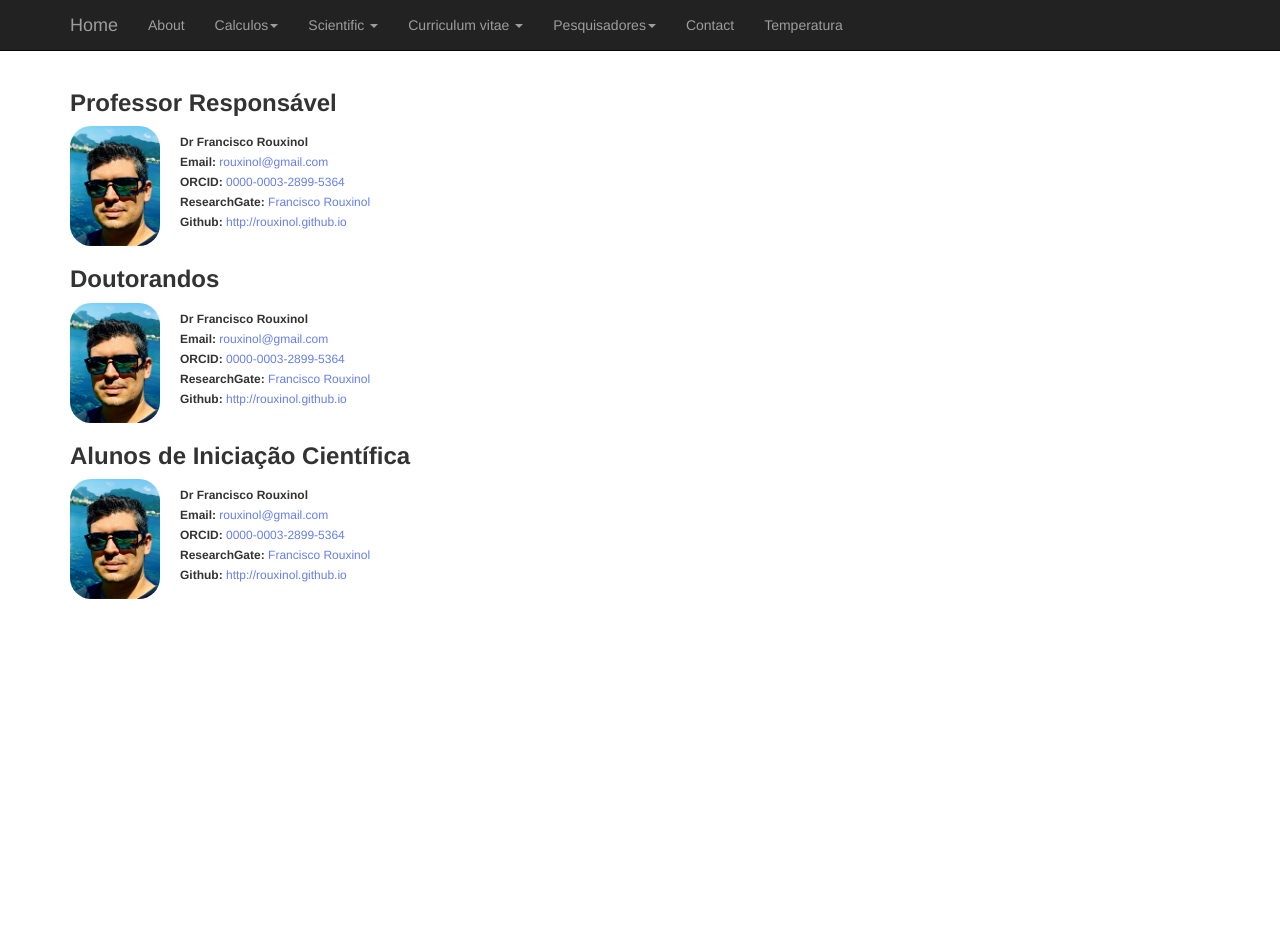
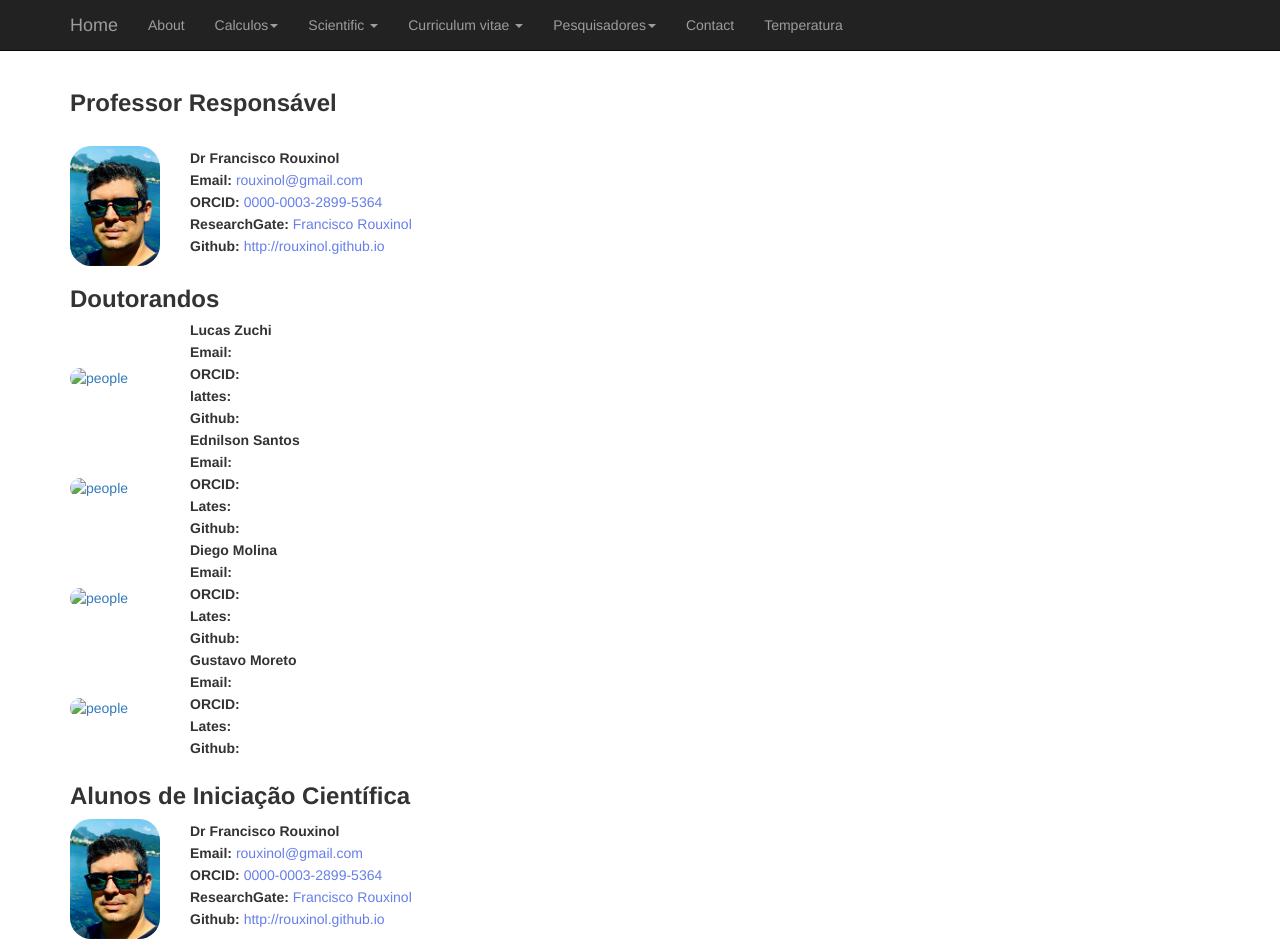
Before and after one commit to Rouxinol-Research-Lab/Rouxinol-Research-Lab.github.io, a Jekyll site: the page built from pesquisadores_atuais.html, in a window 1280 px wide and 939 px high. Built offline with Jekyll 4.4.1, drawn with Linux system fonts in a browser that asks for light colours; Markdown is read by kramdown in place of the engine named in the settings.

Commit message:
tesing research page design

```diff
--- a/pesquisadores_atuais.html
+++ b/pesquisadores_atuais.html
@@ -2,6 +2,7 @@
 layout: default
 ---
 <h3 class="left-center mb15-1920 mt30-1920 color000"><strong>Professor Responsável</strong></h3>
+</br>
 
 <table style="width: 100%;" border="0">
     <tbody>
@@ -12,7 +13,7 @@
                 </a>
             </td>
             <td>
-               <div style="font-size: 1.2rem; line-height: 1.0;padding-left: 20px;">
+               <div style="font-size: 1.4rem; line-height: 1.0;padding-left: 30px;">
                 <p style="margin-bottom: 0.8rem;"><strong>Dr Francisco Rouxinol</strong></p>
                 <p style="margin-bottom: 0.8rem;"><strong>Email:</strong> <a href="mailto:rouxinol@gmail.com" style="color: #667eea; text-decoration: none;">rouxinol@gmail.com</a></p>
                 <p style="margin-bottom: 0.8rem;"><strong>ORCID:</strong> <a href="https://orcid.org/0000-0003-2899-5364" target="_blank" rel="noopener" style="color: #667eea; text-decoration: none;">0000-0003-2899-5364</a></p>
@@ -30,16 +31,82 @@
         <tr>
             <td width="90">
                 <a>
-                <img decoding="async" class="alignleft size-full wp-image-76" src="imagens/rouxinol-750x1021.png" alt="people" style="border-radius: 21px;" width="90" height="120">
+                <img decoding="async" class="alignleft size-full wp-image-76" src="" alt="people" style="border-radius: 21px;" width="90" height="120">
                 </a>
             </td>
             <td>
-               <div style="font-size: 1.2rem; line-height: 1.0;padding-left: 20px;">
-                <p style="margin-bottom: 0.8rem;"><strong>Dr Francisco Rouxinol</strong></p>
-                <p style="margin-bottom: 0.8rem;"><strong>Email:</strong> <a href="mailto:rouxinol@gmail.com" style="color: #667eea; text-decoration: none;">rouxinol@gmail.com</a></p>
-                <p style="margin-bottom: 0.8rem;"><strong>ORCID:</strong> <a href="https://orcid.org/0000-0003-2899-5364" target="_blank" rel="noopener" style="color: #667eea; text-decoration: none;">0000-0003-2899-5364</a></p>
-                <p style="margin-bottom: 0.8rem;"><strong>ResearchGate:</strong> <a href="https://www.researchgate.net/profile/Francisco_Rouxinol" target="_blank" rel="noopener" style="color: #667eea; text-decoration: none;">Francisco Rouxinol</a></p>
-                <p style="margin-bottom: 0.8rem;"><strong>Github:</strong> <a href="http://rouxinol.github.io" target="_blank" rel="noopener" style="color: #667eea; text-decoration: none;">http://rouxinol.github.io</a></p>
+               <div style="font-size: 1.4rem; line-height: 1.0;padding-left: 30px;">
+                <p style="margin-bottom: 0.8rem;"><strong>Lucas Zuchi</strong></p>
+                <p style="margin-bottom: 0.8rem;"><strong>Email:</strong> <a href="mailto:" style="color: #667eea; text-decoration: none;"></a></p>
+                <p style="margin-bottom: 0.8rem;"><strong>ORCID:</strong> <a href="" target="_blank" rel="noopener" style="color: #667eea; text-decoration: none;"></a></p>
+                <p style="margin-bottom: 0.8rem;"><strong>lattes:</strong> <a href="" target="_blank" rel="noopener" style="color: #667eea; text-decoration: none;"></a></p>
+                <p style="margin-bottom: 0.8rem;"><strong>Github:</strong> <a href="" target="_blank" rel="noopener" style="color: #667eea; text-decoration: none;"></a></p>
+            </div>
+            </td>
+        </tr>
+    </tbody>
+</table>
+
+<table style="width: 100%;" border="0">
+    <tbody>
+        <tr>
+            <td width="90">
+                <a>
+                <img decoding="async" class="alignleft size-full wp-image-76" src="" alt="people" style="border-radius: 21px;" width="90" height="120">
+                </a>
+            </td>
+            <td>
+               <div style="font-size: 1.4rem; line-height: 1.0;padding-left: 30px;">
+                <p style="margin-bottom: 0.8rem;"><strong>Ednilson Santos</strong></p>
+                <p style="margin-bottom: 0.8rem;"><strong>Email:</strong> <a href="mailto:" style="color: #667eea; text-decoration: none;"></a></p>
+                <p style="margin-bottom: 0.8rem;"><strong>ORCID:</strong> <a href="" target="_blank" rel="noopener" style="color: #667eea; text-decoration: none;"></a></p>
+                <p style="margin-bottom: 0.8rem;"><strong>Lates:</strong> <a href="" target="_blank" rel="noopener" style="color: #667eea; text-decoration: none;"></a></p>
+                <p style="margin-bottom: 0.8rem;"><strong>Github:</strong> <a href="" target="_blank" rel="noopener" style="color: #667eea; text-decoration: none;"></a></p>
+            </div>
+            </td>
+        </tr>
+    </tbody>
+</table>
+
+<table style="width: 100%;" border="0">
+    <tbody>
+        <tr>
+            <td width="90">
+                <a>
+                <img decoding="async" class="alignleft size-full wp-image-76" src="" alt="people" style="border-radius: 21px;" width="90" height="120">
+                </a>
+            </td>
+            <td>
+               <div style="font-size: 1.4rem; line-height: 1.0;padding-left: 30px;">
+                <p style="margin-bottom: 0.8rem;"><strong>Diego Molina</strong></p>
+                <p style="margin-bottom: 0.8rem;"><strong>Email:</strong> <a href="mailto:" style="color: #667eea; text-decoration: none;"></a></p>
+                <p style="margin-bottom: 0.8rem;"><strong>ORCID:</strong> <a href="" target="_blank" rel="noopener" style="color: #667eea; text-decoration: none;"></a></p>
+                <p style="margin-bottom: 0.8rem;"><strong>Lates:</strong> <a href="" target="_blank" rel="noopener" style="color: #667eea; text-decoration: none;"></a></p>
+                <p style="margin-bottom: 0.8rem;"><strong>Github:</strong> <a href="" target="_blank" rel="noopener" style="color: #667eea; text-decoration: none;"></a></p>
+            </div>
+            </td>
+        </tr>
+    </tbody>
+</table>
+
+
+
+
+<table style="width: 100%;" border="0">
+    <tbody>
+        <tr>
+            <td width="90">
+                <a>
+                <img decoding="async" class="alignleft size-full wp-image-76" src="" alt="people" style="border-radius: 21px;" width="90" height="120">
+                </a>
+            </td>
+            <td>
+               <div style="font-size: 1.4rem; line-height: 1.0;padding-left: 30px;">
+                <p style="margin-bottom: 0.8rem;"><strong>Gustavo Moreto</strong></p>
+                <p style="margin-bottom: 0.8rem;"><strong>Email:</strong> <a href="mailto:" style="color: #667eea; text-decoration: none;"></a></p>
+                <p style="margin-bottom: 0.8rem;"><strong>ORCID:</strong> <a href="" target="_blank" rel="noopener" style="color: #667eea; text-decoration: none;"></a></p>
+                <p style="margin-bottom: 0.8rem;"><strong>Lates:</strong> <a href="" target="_blank" rel="noopener" style="color: #667eea; text-decoration: none;"></a></p>
+                <p style="margin-bottom: 0.8rem;"><strong>Github:</strong> <a href="" target="_blank" rel="noopener" style="color: #667eea; text-decoration: none;"></a></p>
             </div>
             </td>
         </tr>
@@ -59,7 +126,7 @@
                 </a>
             </td>
             <td>
-               <div style="font-size: 1.2rem; line-height: 1.0;padding-left: 20px;">
+               <div style="font-size: 1.4rem; line-height: 1.0;padding-left: 30px;">
                 <p style="margin-bottom: 0.8rem;"><strong>Dr Francisco Rouxinol</strong></p>
                 <p style="margin-bottom: 0.8rem;"><strong>Email:</strong> <a href="mailto:rouxinol@gmail.com" style="color: #667eea; text-decoration: none;">rouxinol@gmail.com</a></p>
                 <p style="margin-bottom: 0.8rem;"><strong>ORCID:</strong> <a href="https://orcid.org/0000-0003-2899-5364" target="_blank" rel="noopener" style="color: #667eea; text-decoration: none;">0000-0003-2899-5364</a></p>
```
